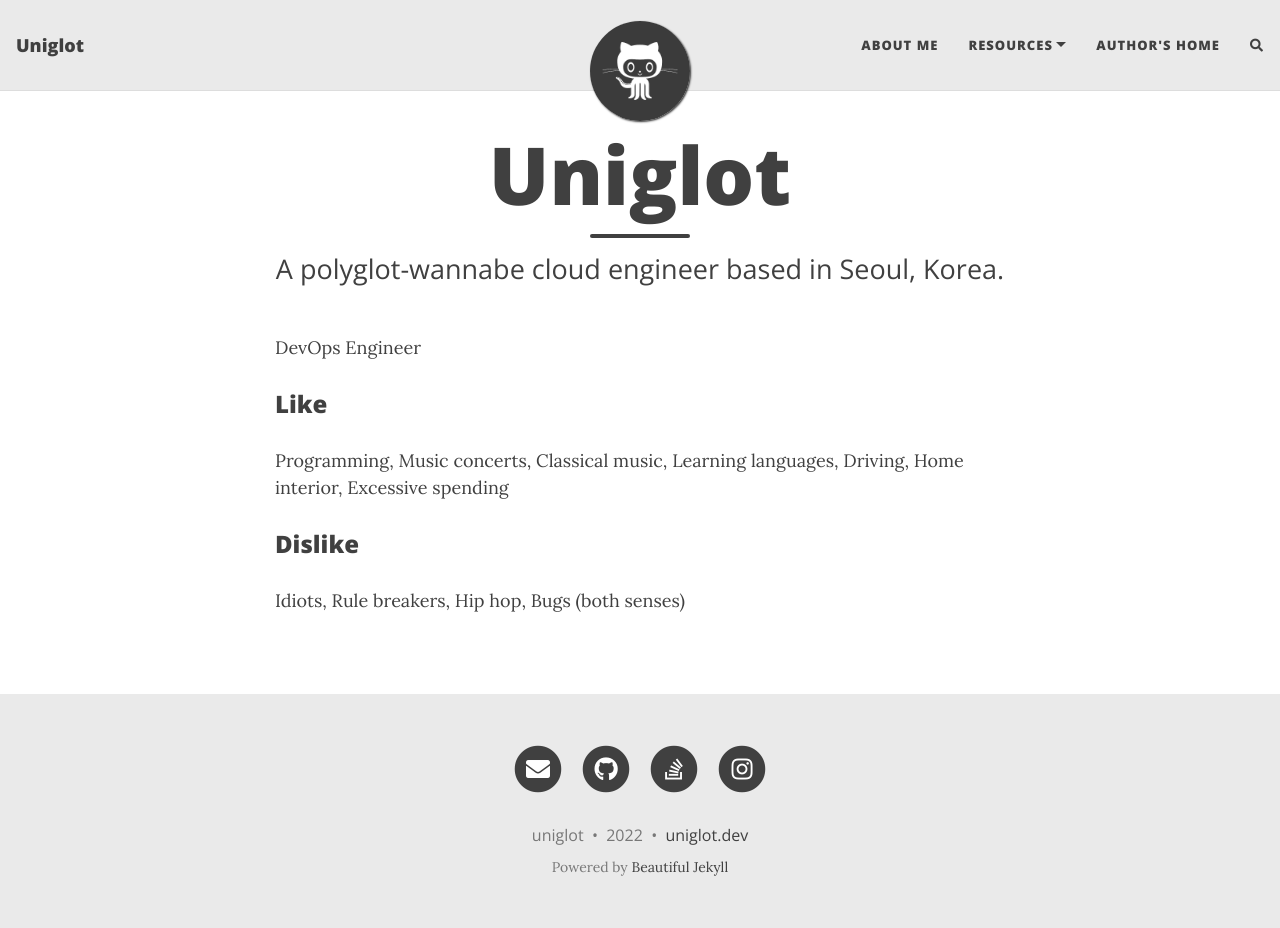
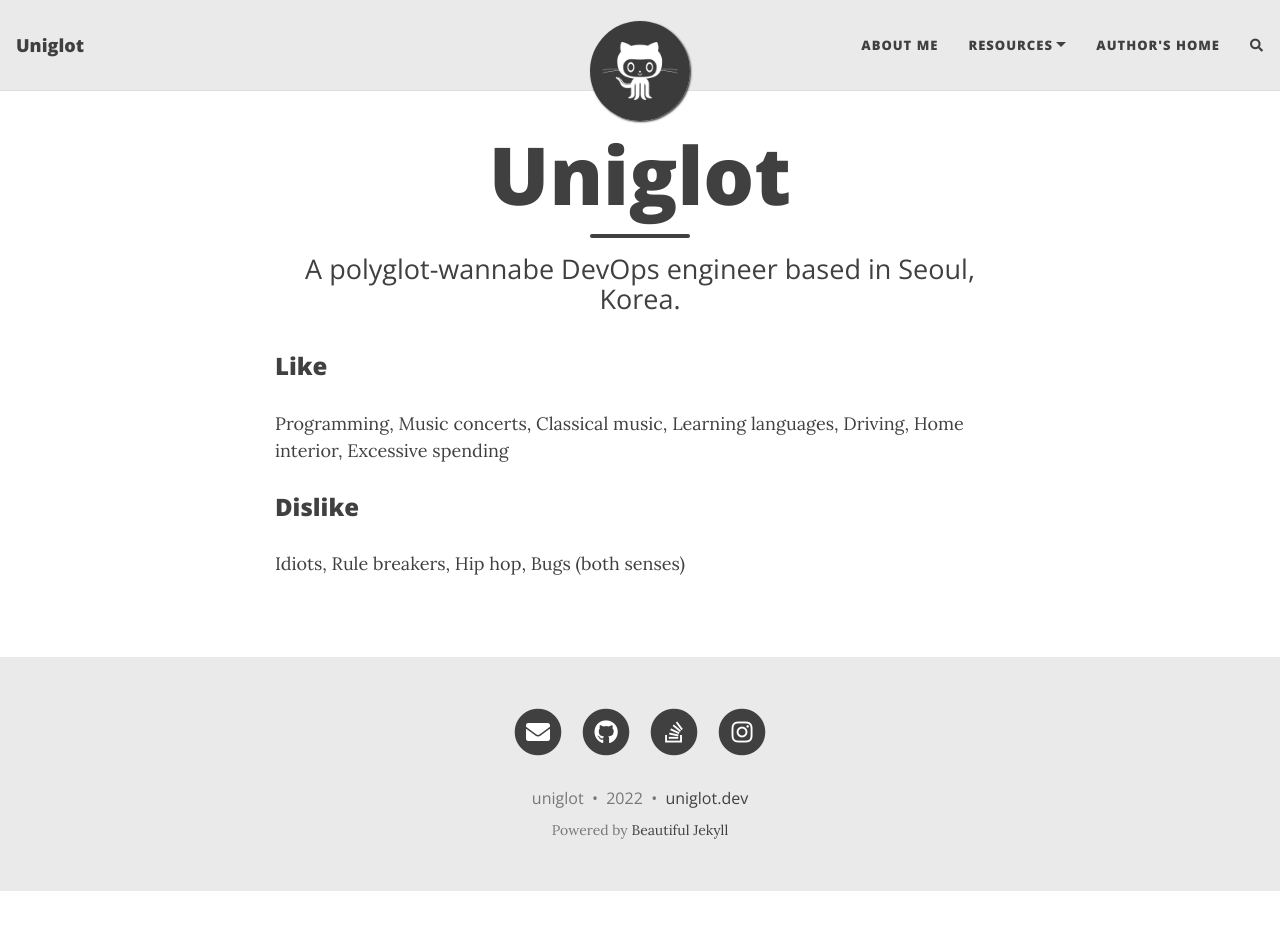
Before and after one commit to uniglot/uniglot.github.io, a Jekyll site: the page built from aboutme.md, in a window 1280 px wide and 928 px high. Built offline with Jekyll 4.4.1, drawn with Linux system fonts in a browser that asks for light colours; nearby versions of some CDN libraries; comment, search, counter and statistics services are not loaded.

Commit message:
Update about

```diff
--- a/aboutme.md
+++ b/aboutme.md
@@ -1,10 +1,8 @@
 ---
 layout: page
 title: Uniglot
-subtitle: A polyglot-wannabe cloud engineer based in Seoul, Korea.
+subtitle: A polyglot-wannabe DevOps engineer based in Seoul, Korea.
 ---
-
-DevOps Engineer
 
 ### Like
 
--- a/index.html
+++ b/index.html
@@ -1,5 +1,5 @@
 ---
 layout: home
 title: Uniglot
-subtitle: 컴퓨터, 언어, 취미, 또는 날것의 생각 / Computer, languages, hobbies, or raw thoughts
+subtitle: Computer, languages, hobbies, or raw thoughts
 ---
```
